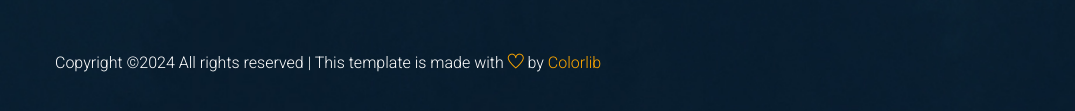
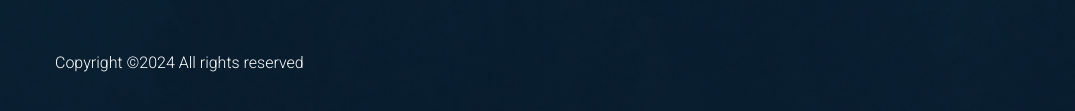
Before and after one commit to arpitametange/gotravelmaster, a plain HTML site: page packages.html in a window 1280 px wide. Shown: the part 3373-3484 px from the top of the page, 0-1075 px from the left. Drawn offline with nearby package versions, Linux system fonts and the light colour scheme; a web font is replaced by a local one.

Commit message:
Update packages.html

```diff
--- a/packages.html
+++ b/packages.html
@@ -3,7 +3,7 @@
     <head>
         <meta charset="utf-8">
         <meta http-equiv="x-ua-compatible" content="ie=edge">
-        <title>Travel HTML-5 Template </title>
+        <title>Gotrip </title>
         <meta name="description" content="">
         <meta name="viewport" content="width=device-width, initial-scale=1">
         <link rel="manifest" href="site.webmanifest">
@@ -414,10 +414,10 @@
                 <div class="row pt-padding">
                  <div class="col-xl-7 col-lg-7 col-md-7">
                     <div class="footer-copy-right">
-                         <p><!-- Link back to Colorlib can't be removed. Template is licensed under CC BY 3.0. -->
-  Copyright &copy;<script>document.write(new Date().getFullYear());</script> All rights reserved | This template is made with <i class="ti-heart" aria-hidden="true"></i> by <a href="https://colorlib.com" target="_blank">Colorlib</a>
+                           <p><!-- Link back to Colorlib can't be removed. Template is licensed under CC BY 3.0. -->
+  Copyright &copy;<script>document.write(new Date().getFullYear());</script> All rights reserved
   <!-- Link back to Colorlib can't be removed. Template is licensed under CC BY 3.0. --></p>
-                    </div>
+                  </div>
                  </div>
                   <div class="col-xl-5 col-lg-5 col-md-5">
                         <!-- social -->
```
